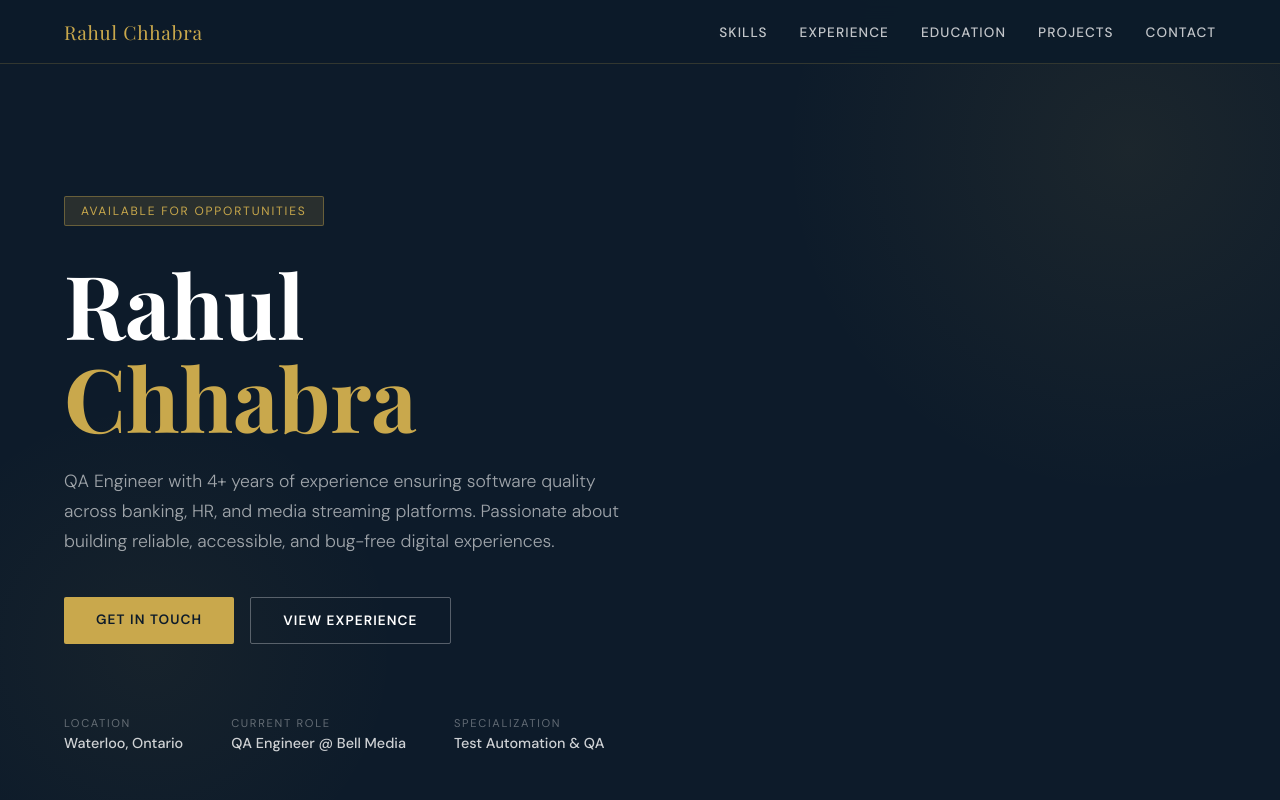
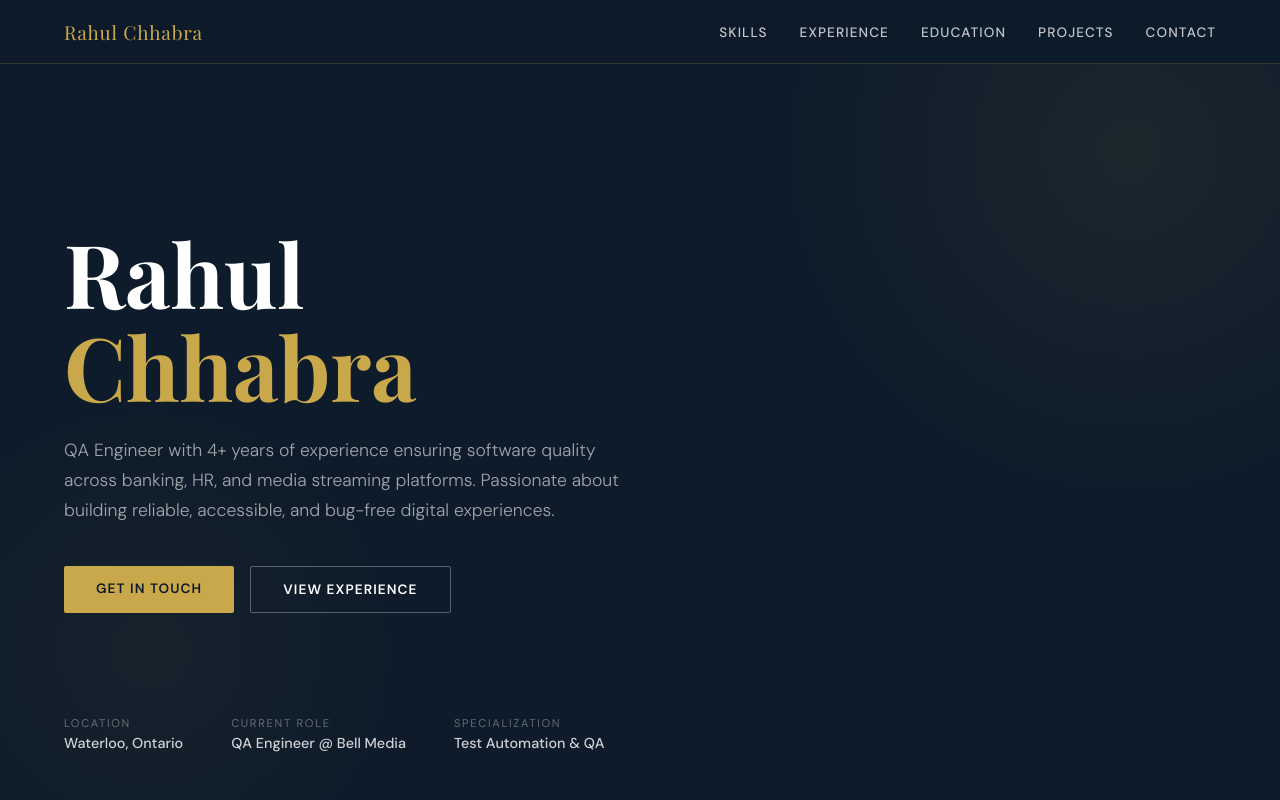
Before and after one commit to rahul4480/portfolio, a plain HTML site: page index.html in a window 1280 px wide. Shown: the top 800 px of the page. Drawn offline with nearby package versions, Linux system fonts and the light colour scheme.

Commit message:
Update index.html

```diff
--- a/index.html
+++ b/index.html
@@ -333,7 +333,6 @@
 <!-- HERO -->
 <section class="hero">
   <div class="hero-content">
-    <div class="hero-tag">Available for Opportunities</div>
     <h1>Rahul<br/><span>Chhabra</span></h1>
     <p class="hero-sub">QA Engineer with 4+ years of experience ensuring software quality across banking, HR, and media streaming platforms. Passionate about building reliable, accessible, and bug-free digital experiences.</p>
     <div class="hero-cta">
```
